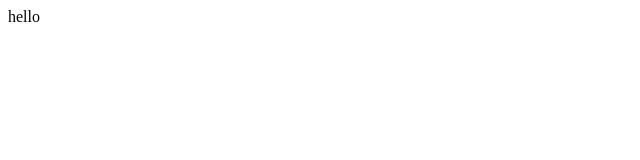
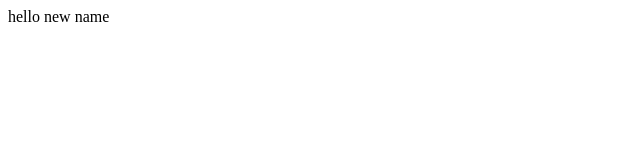
Before and after one commit to Dyln-1/coursework-website, a plain HTML site: page Index.html in a window 1280 px wide. Shown: the full height of the page, 0-640 px from the left. Drawn offline with Linux system fonts and the light colour scheme.

Commit message:
Update Index.html

```diff
--- a/Index.html
+++ b/Index.html
@@ -6,6 +6,6 @@
     <title>Document</title>
 </head>
 <body>
-    hello
+    hello new name
 </body>
 </html>
```
